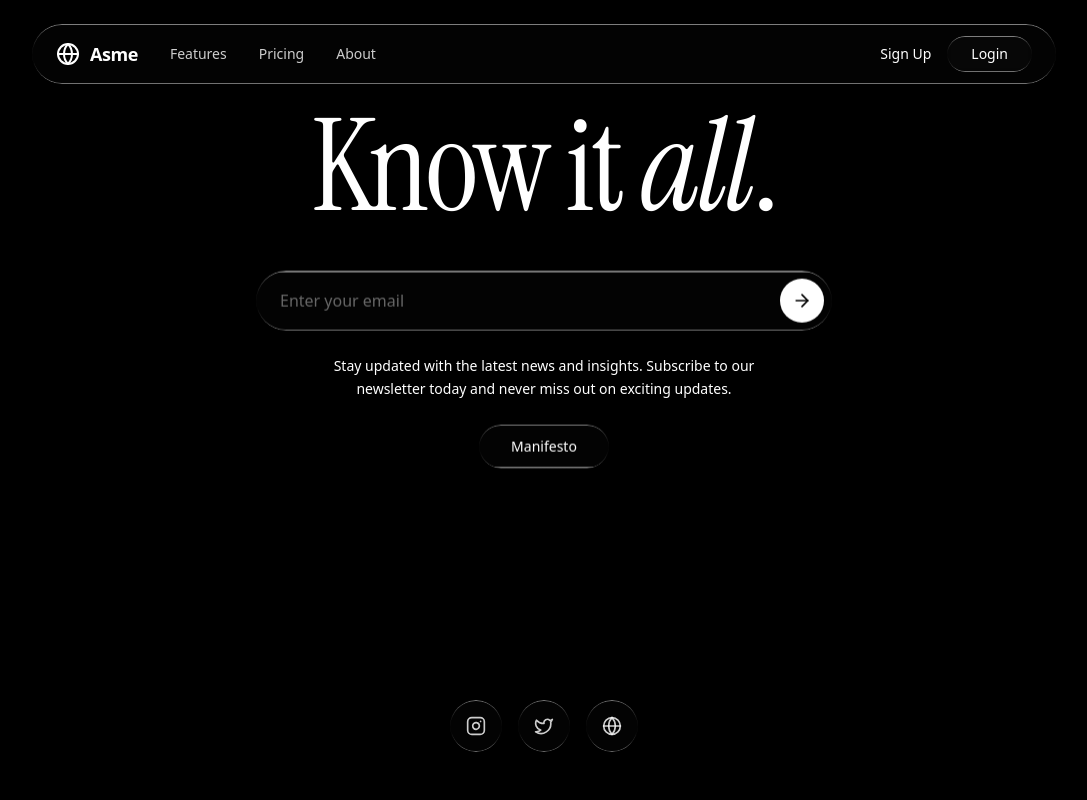
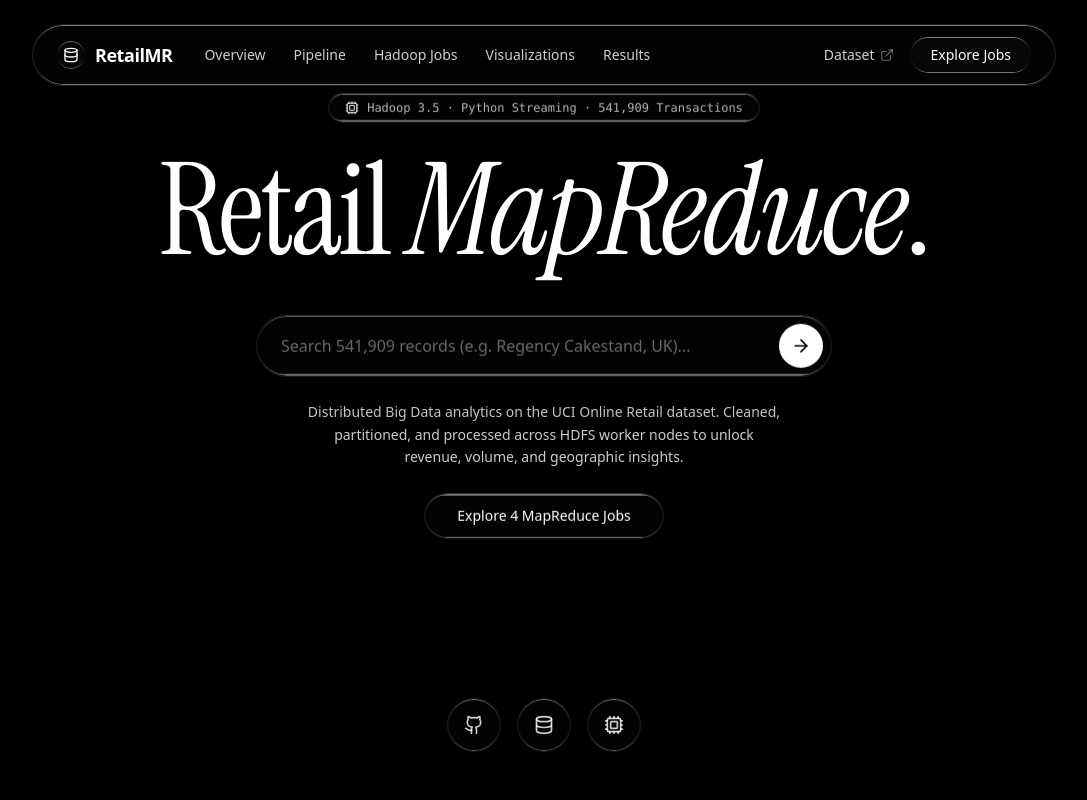
Before and after one commit to Adityacrypto-del/BDA-Project, a Next.js app in the folder frontend/: page / in a window 1280 px wide. Shown: the top 800 px of the page, without its empty margins (96-1183 px from the left). Built offline with nearby package versions, Linux system fonts and the light colour scheme.

Commit message:
i tesx changed

```diff
--- a/frontend/components/landing/Index.tsx
+++ b/frontend/components/landing/Index.tsx
@@ -1,50 +1,18 @@
 "use client";
 
-import { useEffect, useRef } from "react";
-import { Globe, ArrowRight } from "lucide-react";
+import { useEffect, useRef, useState } from "react";
+import { ArrowRight, Database, Github, ExternalLink, Cpu } from "lucide-react";
 import AboutSection from "./AboutSection";
 import FeaturedVideoSection from "./FeaturedVideoSection";
 import PhilosophySection from "./PhilosophySection";
 import ServicesSection from "./ServicesSection";
-
-function InstagramIcon({ className = "w-5 h-5" }: { className?: string }) {
-  return (
-    <svg
-      className={className}
-      viewBox="0 0 24 24"
-      fill="none"
-      stroke="currentColor"
-      strokeWidth="2"
-      strokeLinecap="round"
-      strokeLinejoin="round"
-    >
-      <rect width="20" height="20" x="2" y="2" rx="5" ry="5" />
-      <path d="M16 11.37A4 4 0 1 1 12.63 8 4 4 0 0 1 16 11.37z" />
-      <line x1="17.5" x2="17.51" y1="6.5" y2="6.5" />
-    </svg>
-  );
-}
-
-function TwitterIcon({ className = "w-5 h-5" }: { className?: string }) {
-  return (
-    <svg
-      className={className}
-      viewBox="0 0 24 24"
-      fill="none"
-      stroke="currentColor"
-      strokeWidth="2"
-      strokeLinecap="round"
-      strokeLinejoin="round"
-    >
-      <path d="M22 4s-.7 2.1-2 3.4c1.6 10-9.4 17.3-18 11.6 2.2.1 4.4-.6 6-2C3 15.5.5 9.6 3 5c2.2 2.6 5.6 4.1 9 4-.9-4.2 4-6.6 7-3.8 1.1 0 3-1.2 3-1.2z" />
-    </svg>
-  );
-}
+import ResultsSection from "./ResultsSection";
 
 export function Index() {
   const videoRef = useRef<HTMLVideoElement | null>(null);
   const fadeAnimRef = useRef<number | null>(null);
   const isFadingOutRef = useRef(false);
+  const [searchQuery, setSearchQuery] = useState("");
 
   // Vanilla JS video opacity animation via requestAnimationFrame
   const fadeOpacity = (target: number, duration = 500, onDone?: () => void) => {
@@ -122,14 +90,29 @@ export function Index() {
     };
   }, []);
 
+  const handleSearchSubmit = (e: React.FormEvent) => {
+    e.preventDefault();
+    const el = document.getElementById("results");
+    if (el) {
+      el.scrollIntoView({ behavior: "smooth" });
+    }
+  };
+
+  const scrollToSection = (id: string) => {
+    const el = document.getElementById(id);
+    if (el) {
+      el.scrollIntoView({ behavior: "smooth" });
+    }
+  };
+
   return (
     <div className="bg-black text-white min-h-screen selection:bg-white/20 selection:text-white">
-      {/* SECTION 1 -- HERO (full-viewport) */}
+      {/* SECTION 1 -- HERO (full-viewport) with Cycling Background Video */}
       <section className="min-h-screen overflow-hidden relative flex flex-col justify-between">
-        {/* Background video */}
+        {/* Background video: Cycling animation */}
         <video
           ref={videoRef}
-          src="https://d8j0ntlcm91z4.cloudfront.net/user_38xzZboKViGWJOttwIXH07lWA1P/hf_20260405_074625_a81f018a-956b-43fb-9aee-4d1508e30e6a.mp4"
+          src="https://d8j0ntlcm91z4.cloudfront.net/user_38xzZboKViGWJOttwIXH07lWA1P/hf_20260402_054547_9875cfc5-155a-4229-8ec8-b7ba7125cbf8.mp4"
           className="absolute inset-0 w-full h-full object-cover object-bottom pointer-events-none"
           muted
           autoPlay
@@ -143,78 +126,117 @@ export function Index() {
 
         {/* Navbar */}
         <header className="relative z-20 px-6 py-6 w-full">
-          <nav className="liquid-glass rounded-full max-w-5xl mx-auto px-6 py-3 flex items-center justify-between">
-            {/* Left */}
+          <nav className="liquid-glass rounded-full max-w-5xl mx-auto px-6 py-3 flex items-center justify-between border border-white/10">
+            {/* Left: Project Branding & Nav Links */}
             <div className="flex items-center">
-              <div className="flex items-center gap-2.5">
-                <Globe className="w-6 h-6 text-white" />
+              <a
+                href="#top"
+                onClick={(e) => {
+                  e.preventDefault();
+                  window.scrollTo({ top: 0, behavior: "smooth" });
+                }}
+                className="flex items-center gap-2.5 group cursor-pointer"
+              >
+                <div className="liquid-glass rounded-full p-1.5 flex items-center justify-center">
+                  <Database className="w-4 h-4 text-white" />
+                </div>
                 <span className="text-white font-semibold text-lg tracking-tight">
-                  Asme
+                  RetailMR
                 </span>
-              </div>
-              <div className="hidden md:flex items-center gap-8 ml-8">
-                <a
-                  href="#features"
-                  className="text-white/80 hover:text-white text-sm font-medium transition-colors"
+              </a>
+
+              <div className="hidden md:flex items-center gap-7 ml-8">
+                <button
+                  type="button"
+                  onClick={() => scrollToSection("overview")}
+                  className="text-white/80 hover:text-white text-sm font-medium transition-colors cursor-pointer"
                 >
-                  Features
-                </a>
-                <a
-                  href="#pricing"
-                  className="text-white/80 hover:text-white text-sm font-medium transition-colors"
+                  Overview
+                </button>
+                <button
+                  type="button"
+                  onClick={() => scrollToSection("architecture")}
+                  className="text-white/80 hover:text-white text-sm font-medium transition-colors cursor-pointer"
                 >
-                  Pricing
-                </a>
-                <a
-                  href="#about"
-                  className="text-white/80 hover:text-white text-sm font-medium transition-colors"
+                  Pipeline
+                </button>
+                <button
+                  type="button"
+                  onClick={() => scrollToSection("jobs")}
+                  className="text-white/80 hover:text-white text-sm font-medium transition-colors cursor-pointer"
                 >
-                  About
-                </a>
+                  Hadoop Jobs
+                </button>
+                <button
+                  type="button"
+                  onClick={() => scrollToSection("graphs")}
+                  className="text-white/80 hover:text-white text-sm font-medium transition-colors cursor-pointer"
+                >
+                  Visualizations
+                </button>
+                <button
+                  type="button"
+                  onClick={() => scrollToSection("results")}
+                  className="text-white/80 hover:text-white text-sm font-medium transition-colors cursor-pointer"
+                >
+                  Results
+                </button>
               </div>
             </div>
 
-            {/* Right */}
+            {/* Right: Actions */}
             <div className="flex items-center gap-4">
+              <a
+                href="https://archive.ics.uci.edu/dataset/352/online+retail"
+                target="_blank"
+                rel="noreferrer"
+                className="hidden sm:inline-flex items-center gap-1.5 text-white/80 hover:text-white text-sm font-medium transition-colors"
+              >
+                <span>Dataset</span>
+                <ExternalLink className="w-3.5 h-3.5 text-white/40" />
+              </a>
               <button
                 type="button"
-                className="text-white text-sm font-medium hover:text-white/80 transition-colors cursor-pointer"
+                onClick={() => scrollToSection("jobs")}
+                className="liquid-glass rounded-full px-5 py-2 text-white text-sm font-medium hover:bg-white/10 transition-colors cursor-pointer"
               >
-                Sign Up
-              </button>
-              <button
-                type="button"
-                className="liquid-glass rounded-full px-6 py-2 text-white text-sm font-medium hover:bg-white/5 transition-colors cursor-pointer"
-              >
-                Login
+                Explore Jobs
               </button>
             </div>
           </nav>
         </header>
 
         {/* Hero content */}
-        <div className="relative z-10 flex-1 flex flex-col items-center justify-center px-6 py-12 text-center -translate-y-[20%]">
+        <div className="relative z-10 flex-1 flex flex-col items-center justify-center px-6 py-12 text-center -translate-y-[10%] md:-translate-y-[15%]">
+          {/* Badge */}
+          <div className="inline-flex items-center gap-2 px-4 py-1.5 rounded-full liquid-glass border border-white/10 text-xs font-mono text-white/70 mb-6">
+            <Cpu className="w-3.5 h-3.5 text-white/80" />
+            <span>Hadoop 3.5 · Python Streaming · 541,909 Transactions</span>
+          </div>
+
           {/* Heading */}
           <h1
             className="text-6xl sm:text-7xl md:text-8xl lg:text-9xl text-white tracking-tight whitespace-nowrap font-instrument"
             style={{ fontFamily: "'Instrument Serif', Georgia, serif" }}
           >
-            Know it <em className="italic">all</em>.
+            Retail <em className="italic">MapReduce</em>.
           </h1>
 
-          {/* Email input */}
+          {/* Search / Filter input */}
           <form
-            onSubmit={(e) => e.preventDefault()}
-            className="max-w-xl w-full mx-auto mt-8 md:mt-10 liquid-glass rounded-full pl-6 pr-2 py-2 flex items-center gap-3"
+            onSubmit={handleSearchSubmit}
+            className="max-w-xl w-full mx-auto mt-8 md:mt-10 liquid-glass rounded-full pl-6 pr-2 py-2 flex items-center gap-3 border border-white/10 shadow-2xl"
           >
             <input
-              type="email"
-              placeholder="Enter your email"
+              type="text"
+              value={searchQuery}
+              onChange={(e) => setSearchQuery(e.target.value)}
+              placeholder="Search 541,909 records (e.g. Regency Cakestand, UK)..."
               className="bg-transparent flex-1 text-white placeholder:text-white/40 outline-none text-sm md:text-base border-none focus:ring-0"
             />
             <button
               type="submit"
-              aria-label="Submit email"
+              aria-label="Search dataset results"
               className="bg-white rounded-full p-3 text-black hover:bg-white/90 transition-transform active:scale-95 flex items-center justify-center cursor-pointer shrink-0"
             >
               <ArrowRight className="w-5 h-5 text-black" />
@@ -222,60 +244,80 @@ export function Index() {
           </form>
 
           {/* Subtitle */}
-          <p className="text-white text-sm leading-relaxed px-4 max-w-lg mt-6">
-            Stay updated with the latest news and insights. Subscribe to our newsletter today and never miss out on exciting updates.
+          <p className="text-white/80 text-sm leading-relaxed px-4 max-w-lg mt-6 font-normal">
+            Distributed Big Data analytics on the UCI Online Retail dataset. Cleaned, partitioned, and processed across HDFS worker nodes to unlock revenue, volume, and geographic insights.
           </p>
 
-          {/* Manifesto button */}
+          {/* Action button */}
           <button
             type="button"
-            className="liquid-glass rounded-full px-8 py-3 text-white text-sm font-medium hover:bg-white/5 transition-colors mt-6 cursor-pointer"
+            onClick={() => scrollToSection("jobs")}
+            className="liquid-glass rounded-full px-8 py-3 text-white text-sm font-medium hover:bg-white/10 transition-colors mt-6 cursor-pointer border border-white/10"
           >
-            Manifesto
+            Explore 4 MapReduce Jobs
           </button>
         </div>
 
-        {/* Social icons footer */}
+        {/* Social / project icons footer */}
         <footer className="relative z-10 flex justify-center gap-4 pb-12">
           <a
-            href="https://instagram.com"
+            href="https://github.com/Adityacrypto-del/BDA-Project"
             target="_blank"
             rel="noreferrer"
-            aria-label="Instagram"
-            className="liquid-glass rounded-full p-4 text-white/80 hover:text-white hover:bg-white/5 transition-all flex items-center justify-center cursor-pointer"
+            aria-label="GitHub Repository"
+            className="liquid-glass rounded-full p-4 text-white/80 hover:text-white hover:bg-white/10 transition-all flex items-center justify-center cursor-pointer border border-white/10"
+            title="GitHub Repository"
           >
-            <InstagramIcon className="w-5 h-5" />
+            <Github className="w-5 h-5" />
           </a>
           <a
-            href="https://twitter.com"
+            href="https://archive.ics.uci.edu/dataset/352/online+retail"
             target="_blank"
             rel="noreferrer"
-            aria-label="Twitter"
-            className="liquid-glass rounded-full p-4 text-white/80 hover:text-white hover:bg-white/5 transition-all flex items-center justify-center cursor-pointer"
+            aria-label="UCI Online Retail Dataset"
+            className="liquid-glass rounded-full p-4 text-white/80 hover:text-white hover:bg-white/10 transition-all flex items-center justify-center cursor-pointer border border-white/10"
+            title="UCI Online Retail Dataset"
           >
-            <TwitterIcon className="w-5 h-5" />
+            <Database className="w-5 h-5" />
           </a>
-          <a
-            href="#global"
-            aria-label="Global"
-            className="liquid-glass rounded-full p-4 text-white/80 hover:text-white hover:bg-white/5 transition-all flex items-center justify-center cursor-pointer"
+          <button
+            type="button"
+            onClick={() => scrollToSection("architecture")}
+            aria-label="Pipeline Architecture"
+            className="liquid-glass rounded-full p-4 text-white/80 hover:text-white hover:bg-white/10 transition-all flex items-center justify-center cursor-pointer border border-white/10"
+            title="Pipeline Architecture"
           >
-            <Globe className="w-5 h-5" />
-          </a>
+            <Cpu className="w-5 h-5" />
+          </button>
         </footer>
       </section>
 
-      {/* SECTION 2 -- ABOUT SECTION */}
+      {/* SECTION 2 -- OVERVIEW & DATASET STATS */}
       <AboutSection />
 
-      {/* SECTION 3 -- FEATURED VIDEO */}
+      {/* SECTION 3 -- PIPELINE ARCHITECTURE (Cleaned Ingestion & Combiner) */}
       <FeaturedVideoSection />
 
-      {/* SECTION 4 -- PHILOSOPHY / INNOVATION x VISION */}
+      {/* SECTION 4 -- 4 HADOOP STREAMING JOBS */}
       <PhilosophySection />
 
-      {/* SECTION 5 -- SERVICES / WHAT WE DO */}
+      {/* SECTION 5 -- ANALYTICAL VISUALIZATIONS & MATPLOTLIB GRAPHS */}
       <ServicesSection />
+
+      {/* SECTION 6 -- AGGREGATED JOB RESULTS & SUMMARY TABLES */}
+      <ResultsSection />
+
+      {/* FOOTER */}
+      <footer className="border-t border-white/10 bg-black py-10 px-6">
+        <div className="max-w-6xl mx-auto flex flex-col md:flex-row items-center justify-between gap-4 text-xs text-white/40">
+          <div>
+            Data: Chen, D. (2015). <em>Online Retail</em>. UCI Machine Learning Repository.
+          </div>
+          <div className="font-mono text-[11px] text-white/60">
+            Hadoop 3.5 · Python Streaming · FastAPI · Next.js
+          </div>
+        </div>
+      </footer>
     </div>
   );
 }
```
